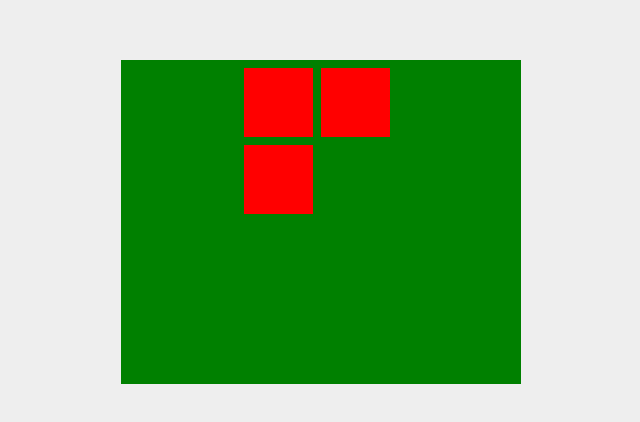
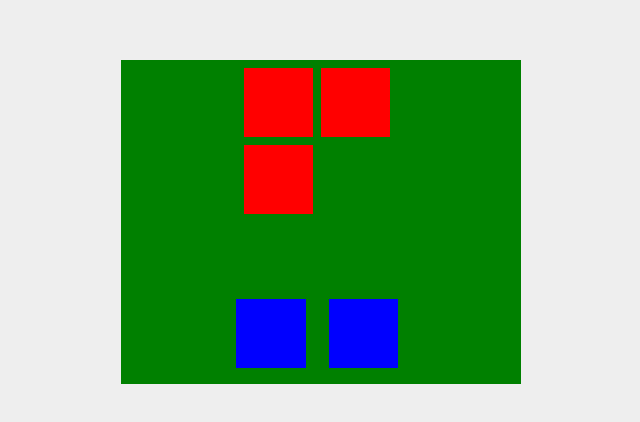
Before and after one commit to dirckvdende/no-mate, a Vue app: page / in a window 1280 px wide. Shown: the part 178-600 px from the top of the page, without its empty margins (319-959 px from the left). Built offline with nearby package versions, Linux system fonts and the light colour scheme.

Commit message:
Implemented initial PuzzlePiece component and fixed useSnapItem bugs

```diff
--- a/src/components/Puzzle.vue
+++ b/src/components/Puzzle.vue
@@ -5,6 +5,7 @@
     import { computed, provide, useTemplateRef } from "vue"
     import SnapArea from "./SnapArea.vue"
     import PuzzleSpace from "./PuzzleSpace.vue"
+    import PuzzlePiece from "./PuzzlePiece.vue"
     import { puzzleKey } from "@/types/PuzzleProvide"
 
     const { puzzle } = defineProps<{
@@ -51,6 +52,9 @@
                 <PuzzleSpace
                     v-for="space in render.spaces"
                     :position="space.position" />
+                <PuzzlePiece
+                    v-for="piece in render.pieces"
+                    :initial-position="piece.position" />
             </SnapArea>
         </div>
     </div>
--- /dev/null
+++ b/src/components/PuzzlePiece.vue
@@ -0,0 +1,35 @@
+<script setup lang="ts">
+    import { useSnapItem } from "@/composables/useSnapItem"
+    import { puzzleKey } from "@/types/PuzzleProvide"
+    import { computed, inject, useTemplateRef, watch } from "vue"
+
+    const { initialPosition } = defineProps<{
+        /** Initial/base position of the puzzle piece */
+        initialPosition: [number, number]
+    }>()
+
+    const container = useTemplateRef("container")
+    const { transform: { toPixelCoords, pixelSize } } = inject(puzzleKey)!
+    const itemId = `piece-${initialPosition[0].toFixed()}`
+        + `-${initialPosition[1].toFixed()}`
+    const { style } = useSnapItem(container, itemId,
+        computed(() => toPixelCoords(initialPosition)))
+    const sizeStyle = computed(() => `
+        width: ${1 / pixelSize.value * .9}px;
+        height: ${1 / pixelSize.value * .9}px;
+    `)
+</script>
+
+<template>
+    <div
+        ref="container"
+        :class="$style.container"
+        :style="[style, sizeStyle]" />
+</template>
+
+<style lang="scss" module>
+    .container {
+        position: absolute;
+        background-color: blue;
+    }
+</style>
--- a/src/components/SnapArea.vue
+++ b/src/components/SnapArea.vue
@@ -52,13 +52,13 @@
             if (curDistance < minDistance) {
                 minDistance = curDistance
                 minTarget = targetId
-                if (!allowMultipleAtTarget)
-                    occupiedTargets.add(targetId)
             }
         }
         if (minTarget === null)
             return null
         snappedItems.set(itemId, minTarget)
+        if (!allowMultipleAtTarget)
+            occupiedTargets.add(minTarget)
         return {
             id: minTarget,
             position: [...targets.get(minTarget)!],
--- a/src/composables/useSnapItem.ts
+++ b/src/composables/useSnapItem.ts
@@ -1,8 +1,8 @@
 
 import { snapAreaKey } from "@/types/SnapAreaProvide"
 import { useDraggable } from "@vueuse/core"
-import { computed, inject, ref, toValue, type ComputedRef, type MaybeRefOrGetter
-    } from "vue"
+import { computed, inject, ref, toValue, watch, type ComputedRef,
+    type MaybeRefOrGetter, type Ref } from "vue"
 
 /**
  * Object returned by the useSnapItem composable
@@ -10,6 +10,8 @@ import { computed, inject, ref, toValue, type ComputedRef, type MaybeRefOrGetter
 export type UseSnapItemReturn = {
     /** Style to apply to the snap item element */
     style: ComputedRef<string>
+    /** The ID of the target the item is currently snapped to */
+    targetId: Readonly<Ref<string | null>>
 }
 
 /**
@@ -19,16 +21,27 @@ export type UseSnapItemReturn = {
  * @param itemId Unique identifier of the item within the snap area
  * @param initialPosition The initial position of the snap item, which is also
  * the position to move back to when snapping is not possible
- * @returns The style to apply to the item to make it snappable
+ * @returns The style to apply to the item to make it snappable, and the current
+ * ID of the target the item is snapped to
  */
 export function useSnapItem(
     element: MaybeRefOrGetter<HTMLElement | null>,
     itemId: string,
     initialPosition: MaybeRefOrGetter<[number, number]>,
 ): UseSnapItemReturn {
-    const { container: containerElement, snap } = inject(snapAreaKey)!
+    const { container: containerElement, snap, unsnap } = inject(snapAreaKey)!
     const styleOverride = ref<string | null>(null)
-    const targetId = ref("")
+    const targetId = ref<string | null>(null)
+
+    watch(initialPosition, () => {
+        if (targetId.value !== null)
+            return
+        styleOverride.value = `
+            left: ${toValue(initialPosition)[0]}px;
+            top: ${toValue(initialPosition)[1]}px;
+        `
+    }, { immediate: true })
+
     const initialValue = computed(() => ({
         x: toValue(initialPosition)[0],
         y: toValue(initialPosition)[1],
@@ -39,18 +52,21 @@ export function useSnapItem(
         initialValue,
         onMove: () => {
             styleOverride.value = null
+            unsnap(itemId)
         },
         onEnd: (position) => {
             const result = snap(itemId, [position.x, position.y])
-            targetId.value = result?.id ?? ""
-            const targetPosition = result?.position ?? initialPosition
+            targetId.value = result?.id ?? null
+            const targetPosition = result?.position ?? toValue(initialPosition)
+            console.log(targetPosition)
             styleOverride.value = `
-                left: ${toValue(initialPosition)[0]}px;
-                top: ${toValue(initialPosition)[1]}px;
+                left: ${targetPosition[0]}px;
+                top: ${targetPosition[1]}px;
             `
         }
     })
+
     const style = computed(() => styleOverride.value ?? draggableStyle.value)
 
-    return { style }
+    return { style, targetId }
 }
```
